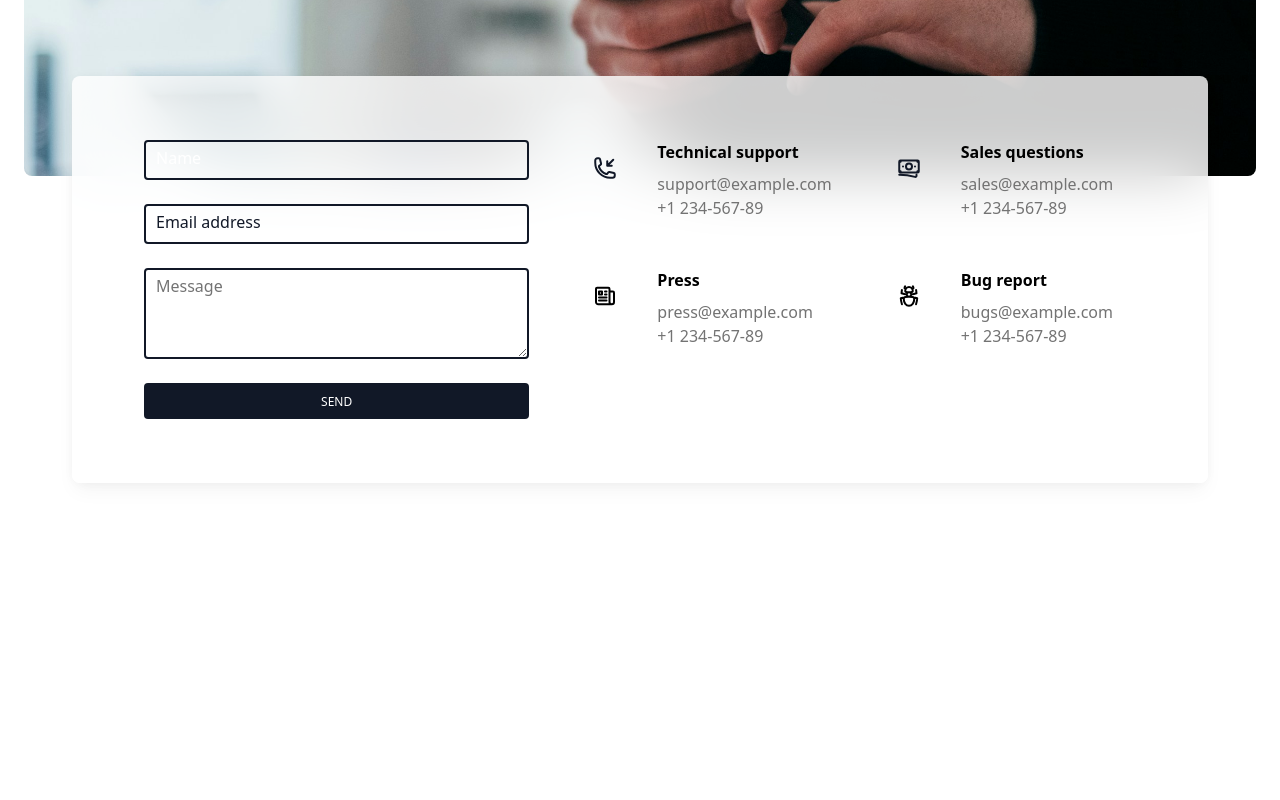
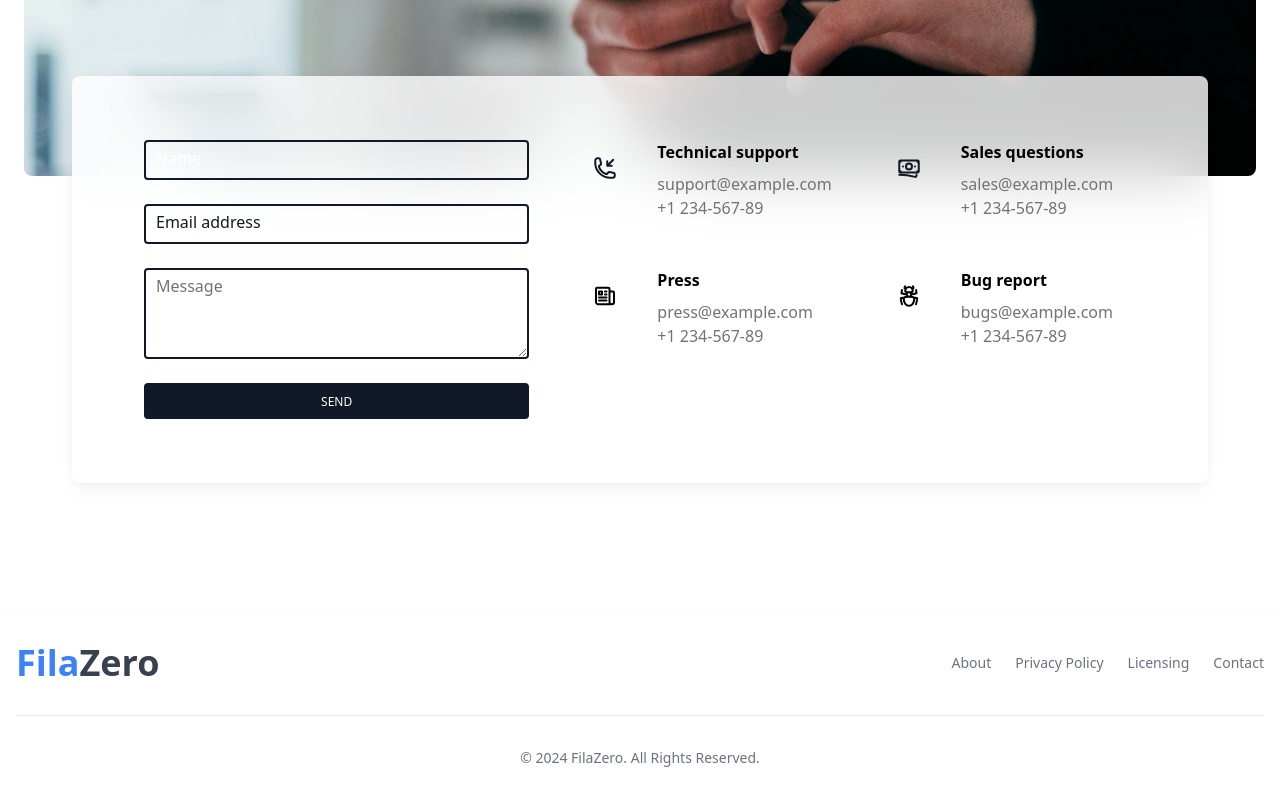
Before and after one commit to leehendrick/fila-zero, a Nuxt app in the folder nuxt-app/: page / in a window 1280 px wide. Shown: the part 2258-3058 px from the top of the page. Before the commit the page ends 2869 px from the top, so only its background shows below. Built offline with nearby package versions, Linux system fonts and the light colour scheme.

Commit message:
Add footer

```diff
--- a/nuxt-app/pages/index.vue
+++ b/nuxt-app/pages/index.vue
@@ -617,4 +617,38 @@
     <!-- Section: Design Block -->
   </div>
   <!-- Container for demo purpose -->
+  <footer class="bg-white shadow dark:bg-gray-900">
+    <div class="w-full max-w-screen-xl mx-auto p-4 md:py-8">
+      <div class="sm:flex sm:items-center sm:justify-between">
+        <h1 class="text-4xl font-bold text-blue-500">
+          Fila<span class="text-gray-700">Zero</span>
+        </h1>
+        <ul
+          class="flex flex-wrap items-center mb-6 text-sm font-medium text-gray-500 sm:mb-0 dark:text-gray-400"
+        >
+          <li>
+            <a href="#" class="hover:underline me-4 md:me-6">About</a>
+          </li>
+          <li>
+            <a href="#" class="hover:underline me-4 md:me-6">Privacy Policy</a>
+          </li>
+          <li>
+            <a href="#" class="hover:underline me-4 md:me-6">Licensing</a>
+          </li>
+          <li>
+            <a href="#" class="hover:underline">Contact</a>
+          </li>
+        </ul>
+      </div>
+      <hr
+        class="my-6 border-gray-200 sm:mx-auto dark:border-gray-700 lg:my-8"
+      />
+      <span
+        class="block text-sm text-gray-500 sm:text-center dark:text-gray-400"
+        >© 2024
+        <a href="https://flowbite.com/" class="hover:underline">FilaZero</a>.
+        All Rights Reserved.</span
+      >
+    </div>
+  </footer>
 </template>
```
